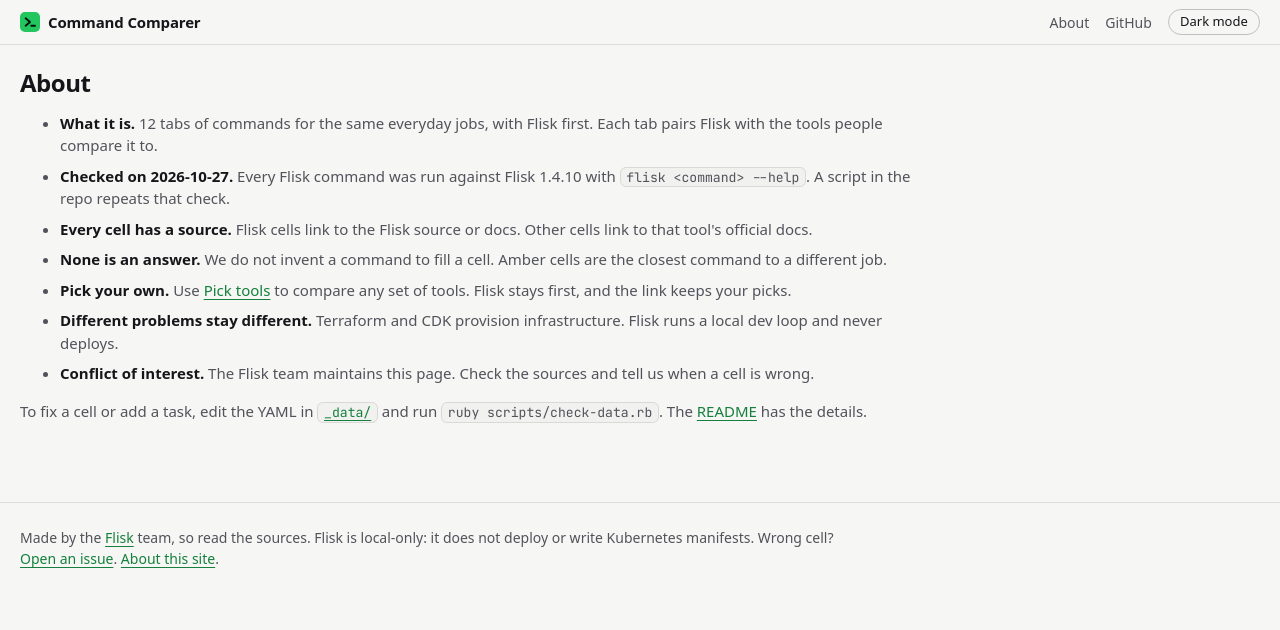
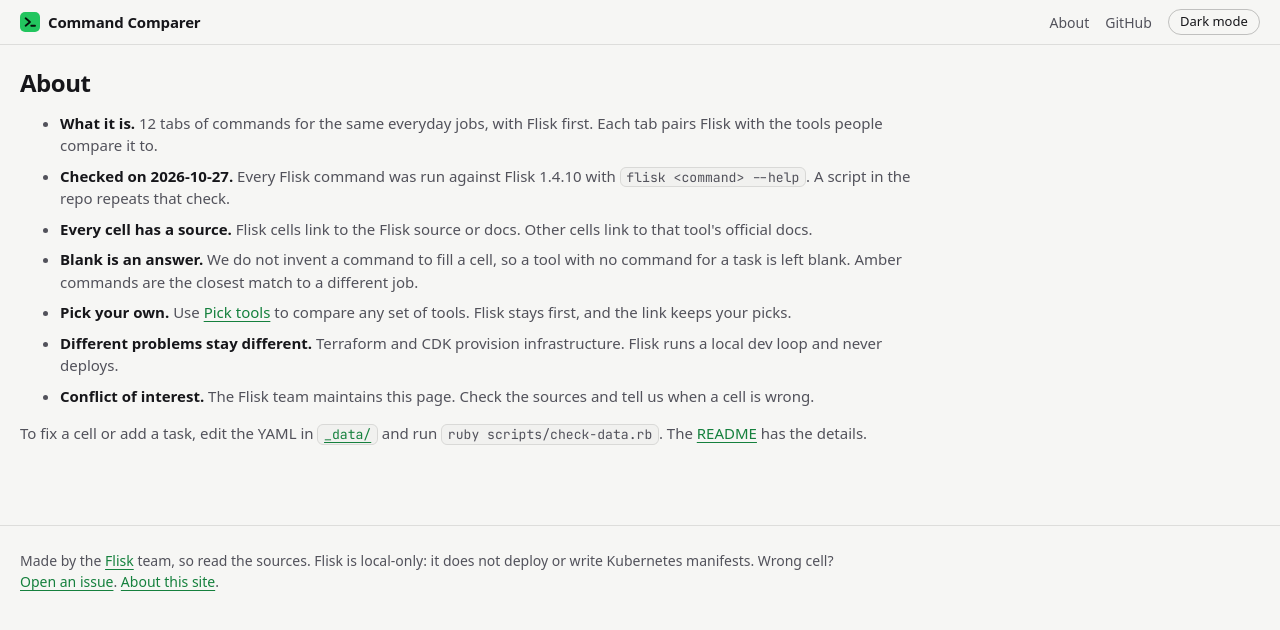
Before and after one commit to flisk-sh/command-comparer, a Jekyll site: the page built from about.html, in a window 1280 px wide. Shown: the top 630 px of the page. Built offline with Jekyll 4.4.1, drawn with Linux system fonts in a browser that asks for light colours; some web fonts are replaced.

Commit message:
Update README and About for blank cells
A blank cell now means no equivalent, and the note and source icons
appear on hover.

Co-Authored-By: Claude Sonnet 5.5 <noreply@anthropic.com>
Signed-off-by: odykyi <24225497+odykyi@users.noreply.github.com>

```diff
--- a/about.html
+++ b/about.html
@@ -10,7 +10,7 @@ permalink: /about/
     <li><strong>What it is.</strong> {{ tab_count }} tabs of commands for the same everyday jobs, with Flisk first. Each tab pairs Flisk with the tools people compare it to.</li>
     <li><strong>Checked on {{ site.data.meta.checked.date }}.</strong> Every Flisk command was run against Flisk {{ site.data.meta.checked.flisk }} with <code>flisk &lt;command&gt; --help</code>. A script in the repo repeats that check.</li>
     <li><strong>Every cell has a source.</strong> Flisk cells link to the Flisk source or docs. Other cells link to that tool's official docs.</li>
-    <li><strong>None is an answer.</strong> We do not invent a command to fill a cell. Amber cells are the closest command to a different job.</li>
+    <li><strong>Blank is an answer.</strong> We do not invent a command to fill a cell, so a tool with no command for a task is left blank. Amber commands are the closest match to a different job.</li>
     <li><strong>Pick your own.</strong> Use <a href="{{ '/pick/' | relative_url }}">Pick tools</a> to compare any set of tools. Flisk stays first, and the link keeps your picks.</li>
     <li><strong>Different problems stay different.</strong> Terraform and CDK provision infrastructure. Flisk runs a local dev loop and never deploys.</li>
     <li><strong>Conflict of interest.</strong> The Flisk team maintains this page. Check the sources and tell us when a cell is wrong.</li>
```
Also changed, not shown: README.md.
